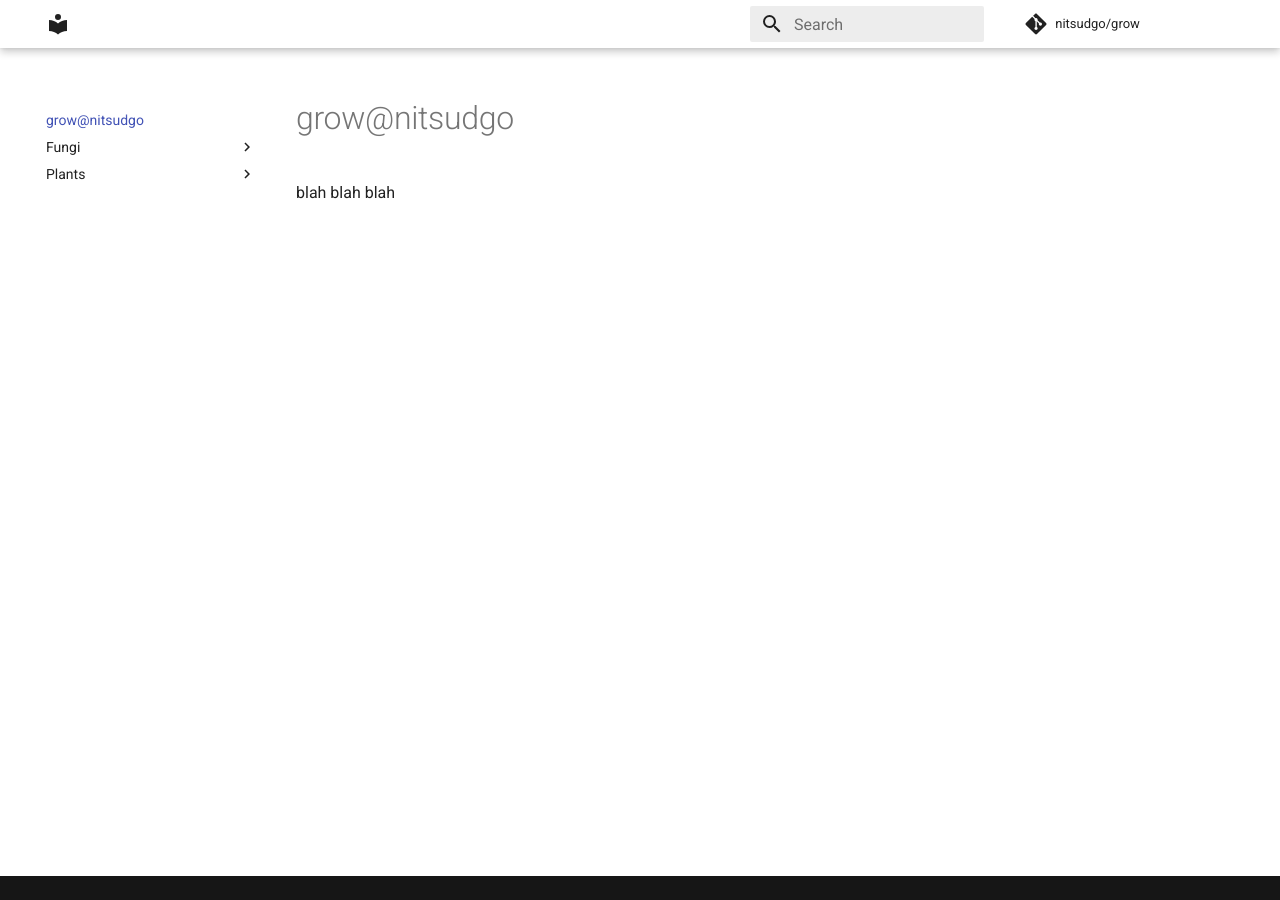
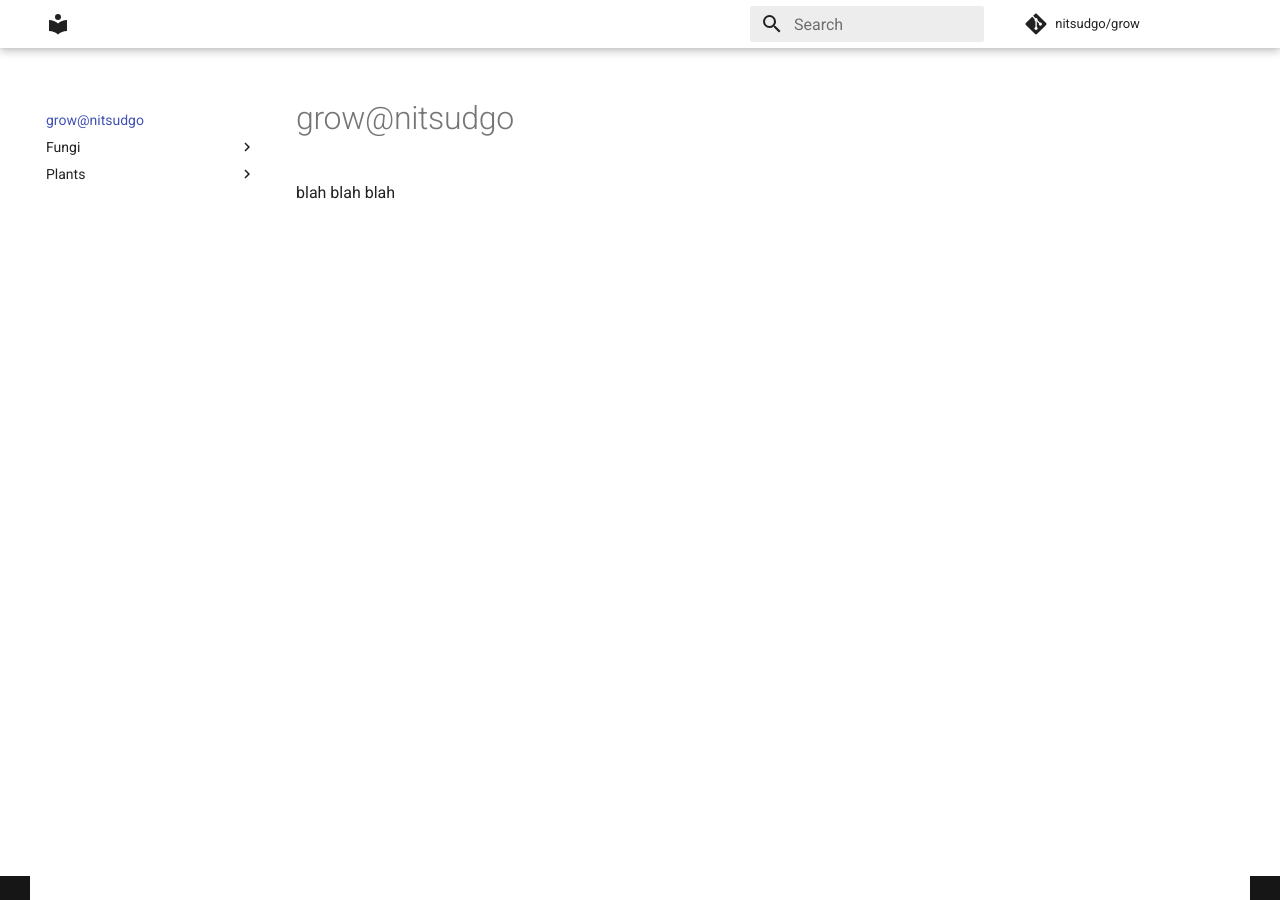
Before and after one commit to nitsudgo/grow, an MkDocs documentation site: the page built from docs/index.md, in a window 1280 px wide. Built offline with MkDocs 1.6.1 and Material for MkDocs 9.7.7, drawn with Linux system fonts in a browser that asks for light colours; comment, search, counter and statistics services are not loaded.

Commit message:
Add stylesheets

```diff
--- /dev/null
+++ b/docs/stylesheets/styles.css
@@ -0,0 +1,3 @@
+footer * {
+  background-color: white;
+}
--- a/mkdocs.yml
+++ b/mkdocs.yml
@@ -44,5 +44,8 @@ extra_javascript:
   - https://cdn.jsdelivr.net/npm/mathjax@3/es5/tex-mml-chtml.js
   - https://unpkg.com/mermaid/dist/mermaid.min.js
 
+extra_css:
+  - stylesheets/styles.css
+
 extra:
     generator: false
```
